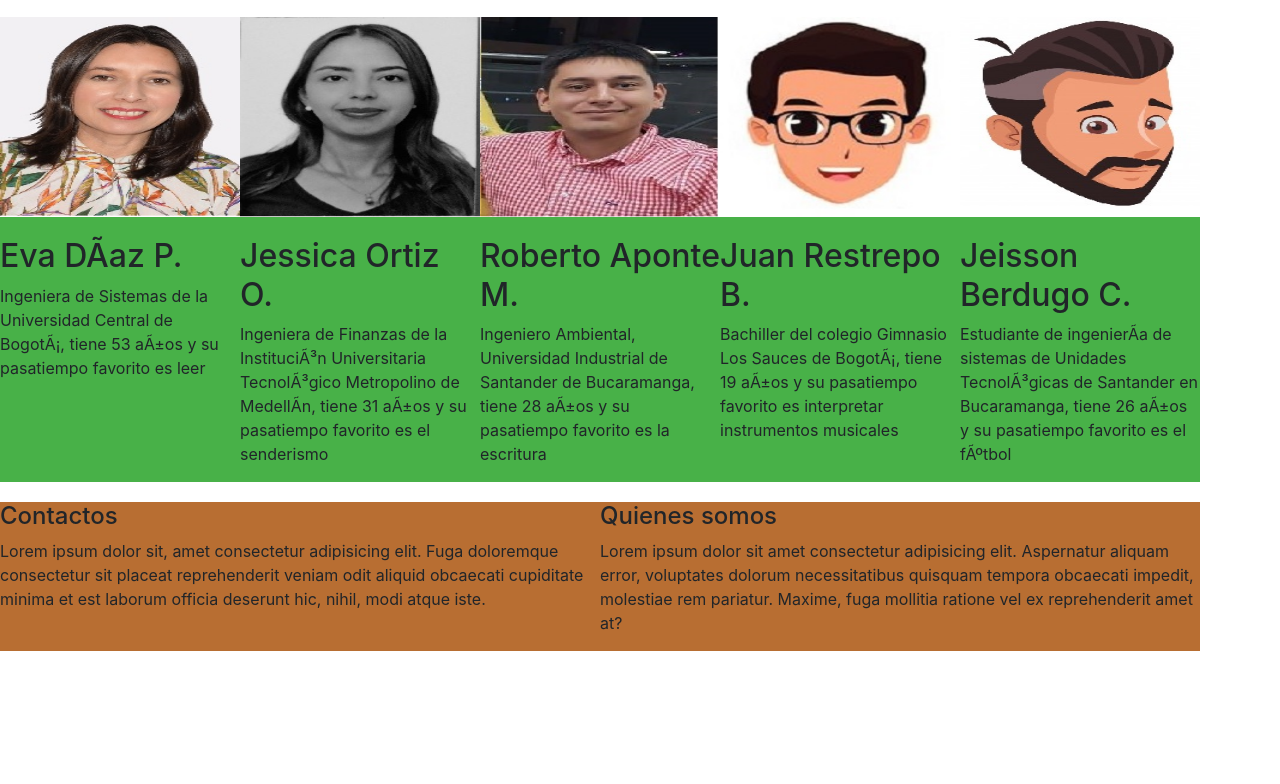
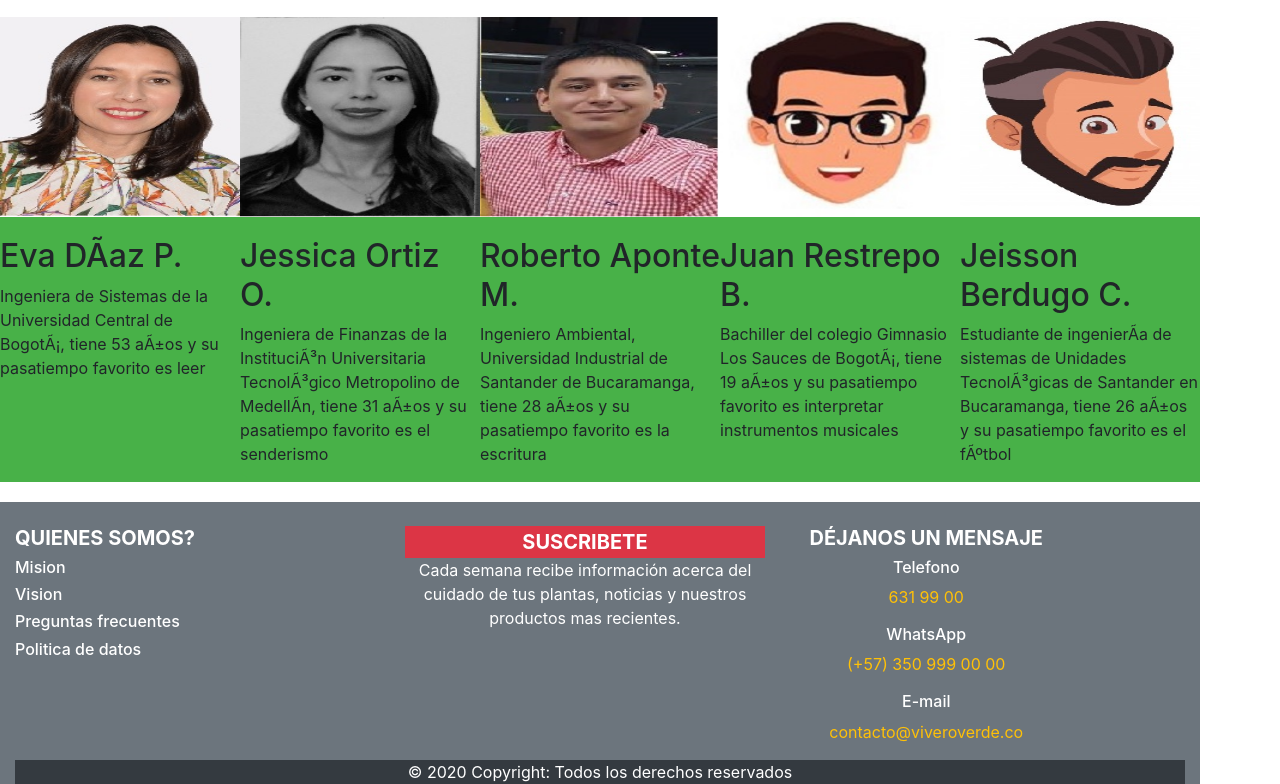
Before and after one commit to jessicaoo-git/semana1-ciclo3-misionticUTP, a plain HTML site: page index.html in a window 1280 px wide. Shown: the part 1652-2436 px from the top of the page. Before the commit the page ends 2303 px from the top, so only its background shows below. Drawn offline with nearby package versions, Linux system fonts and the light colour scheme.

Commit message:
Pagina parte Jeisson

```diff
--- a/index.html
+++ b/index.html
@@ -130,14 +130,63 @@
     <!-- fin main-->
     <!-- inicio footer-->
     <footer class=footer>
-        <div>
-            <h4>Contactos</h4>
-            <p>Lorem ipsum dolor sit, amet consectetur adipisicing elit. Fuga doloremque consectetur sit placeat reprehenderit veniam odit aliquid obcaecati cupiditate minima et est laborum officia deserunt hic, nihil, modi atque iste.</p>
-        </div>
-        <div>
-            <h4>Quienes somos</h4>
-            <p>Lorem ipsum dolor sit amet consectetur adipisicing elit. Aspernatur aliquam error, voluptates dolorum necessitatibus quisquam tempora obcaecati impedit, molestiae rem pariatur. Maxime, fuga mollitia ratione vel ex reprehenderit amet at?</p>
-        </div>
+        <!-- Footer -->
+    <footer class="page-footer bg-secondary text-white pt-4">
+
+            <!-- Footer Text -->
+            <div class="container-fluid text-center text-md-left">
+
+            <!-- Grid row -->
+            <div class="row">
+
+            <!-- Grid column -->
+            <div class="col-md-4 mt-md-0 mt-3">
+
+            <!-- Content -->
+            <h5 class="text-uppercase font-weight-bold">Quienes somos?</h5>
+            <h6>Mision</h6>
+            <h6>Vision</h6>
+            <h6>Preguntas frecuentes</h6>
+            <h6>Politica de datos</h6>
+
+
+            </div>
+            <!-- Grid column -->
+
+            <hr class="clearfix w-100 d-md-none pb-3">
+
+            <!-- Grid column -->
+            <div class="col-md-4 mb-md-0 mb-3">
+
+            <!-- Content -->
+            <h5 class="text-center p-1 mb-0 bg-danger text-white font-weight-bold">SUSCRIBETE</h5>
+            <p class="text-center">Cada semana recibe información
+            acerca del cuidado de tus plantas,
+                noticias y nuestros productos
+                mas recientes.</p>
+
+            </div>
+            <!-- Grid column -->
+
+            <hr class="clearfix w-100 d-md-none pb-3">
+
+            <!-- Grid column -->
+            <div class="col-md-3 mb-md-0 mb-3">
+
+            <!-- Content -->
+            <h5 class="text-right text-center font-weight-bold">DÉJANOS UN MENSAJE</h5>
+            <h6 class="text-center">Telefono</h6><p class="text-warning text-center">631 99 00</p>
+            <h6 class="text-center">WhatsApp</h6><p class="text-warning text-center">(+57) 350 999 00 00</p>
+            <h6 class="text-center">E-mail</h6> <p class="text-warning text-center">contacto@viveroverde.co</p>
+
+            </div>
+            <!-- Grid row -->
+
+            </div>
+            <!-- Footer Text -->
+
+            <!-- Copyright -->
+            <div class="footer-copyright text-center py-.5 bg-dark">© 2020 Copyright: Todos los derechos reservados
     </footer>
     <!-- fin footer-->
 
```
